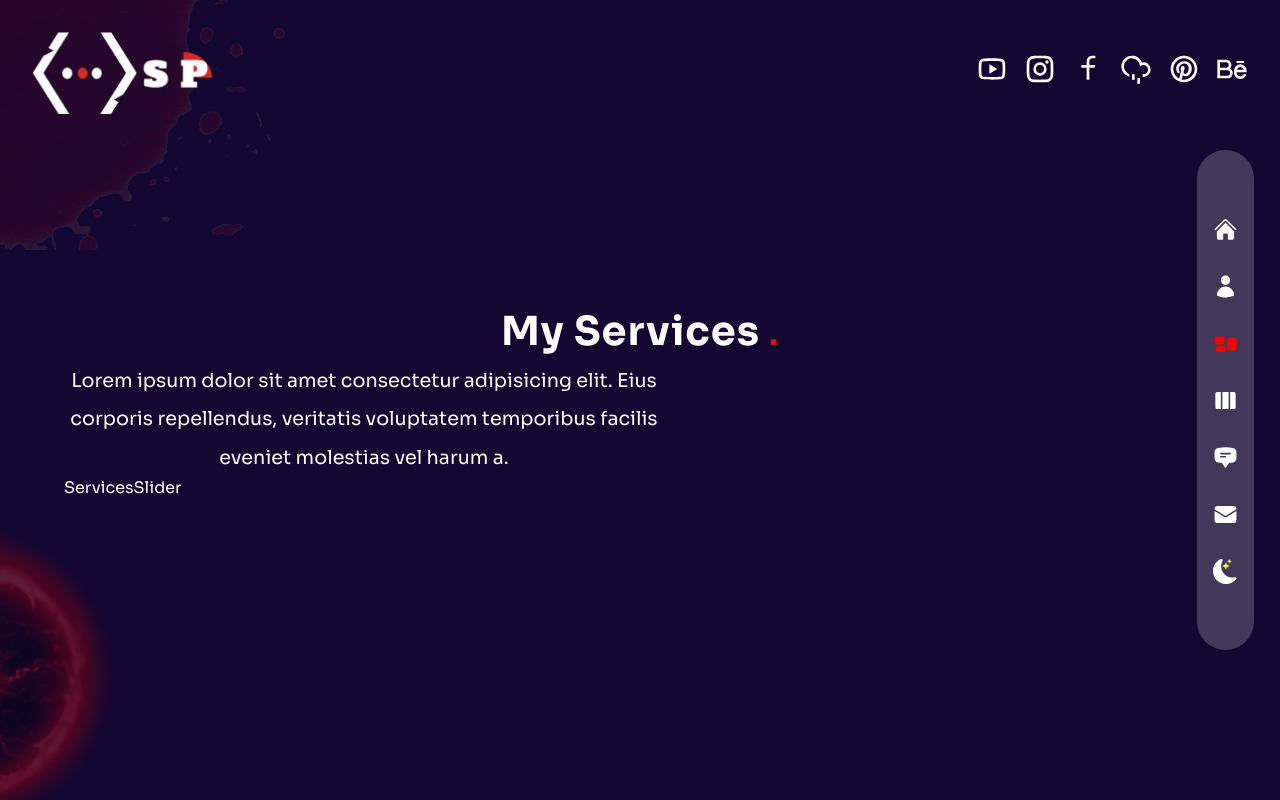
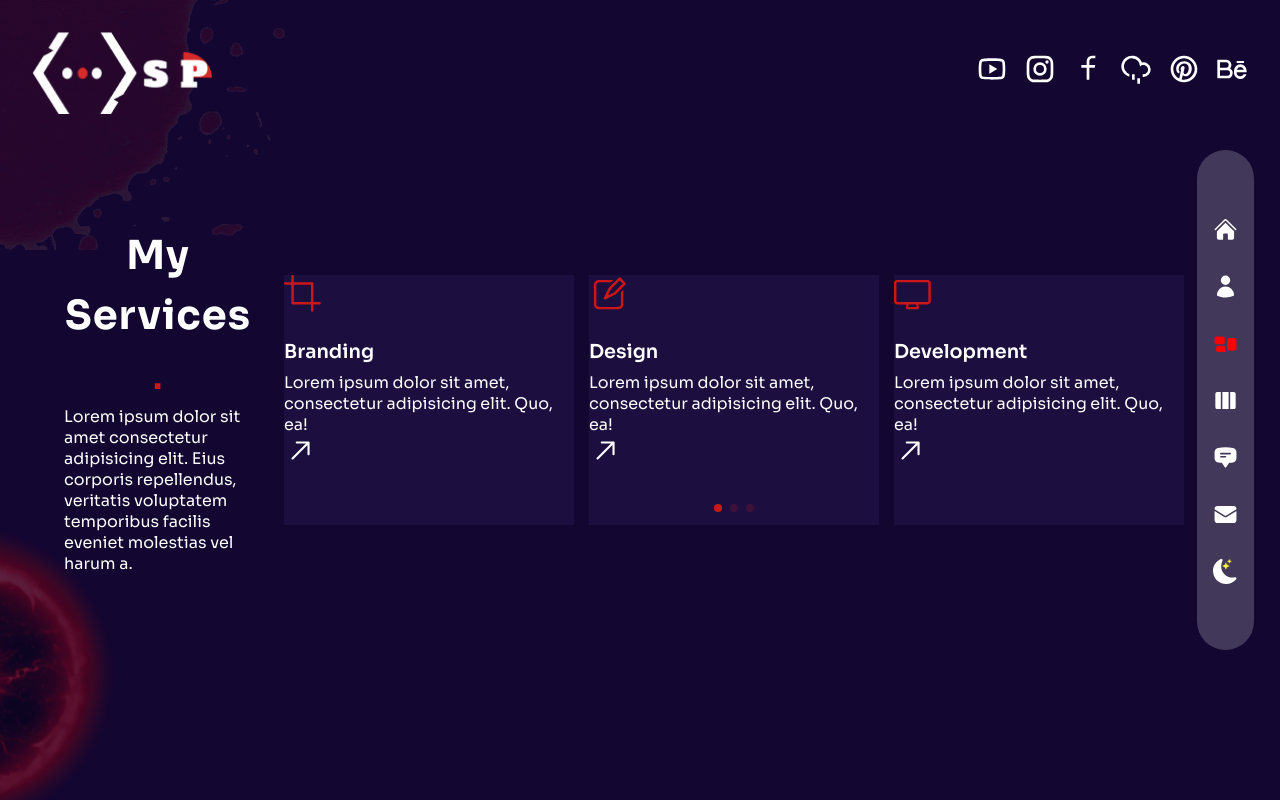
Before and after one commit to sloik89/myPortfolio, a React (Vite) app: page /services in a window 1280 px wide. Built offline with nearby package versions, Linux system fonts and the light colour scheme.

Commit message:
finish services

```diff
--- a/package.json
+++ b/package.json
@@ -18,6 +18,7 @@
     "react-router-dom": "^6.15.0",
     "react-tsparticles": "^2.12.2",
     "styled-components": "^6.0.7",
+    "swiper": "^10.2.0",
     "tsparticles": "^2.12.0"
   },
   "devDependencies": {
--- a/src/components/ServicesSlider.jsx
+++ b/src/components/ServicesSlider.jsx
@@ -1,7 +1,59 @@
 import React from "react";
-
+import { Swiper, SwiperSlide } from "swiper/react";
+import "swiper/css";
+import "swiper/css/free-mode";
+import "swiper/css/pagination";
+import Wrapper from "../wrappers/ServicesSwiper";
+import {
+  RxCrop,
+  RxDesktop,
+  RxPencil2,
+  RxReader,
+  RxRocket,
+  RxArrowTopRight,
+} from "react-icons/rx";
+import { serviceData } from "../utilis/serviceData";
+import { FreeMode, Pagination } from "swiper/modules";
 const ServicesSlider = () => {
-  return <div>ServicesSlider</div>;
+  return (
+    <Wrapper>
+      <Swiper
+        className="services-swiper"
+        breakpoints={{
+          320: {
+            slidesPerView: 1,
+            spaceBetween: 15,
+          },
+          640: {
+            slidesPerView: 3,
+            spaceBetween: 15,
+          },
+        }}
+        freeMode={true}
+        pagination={{
+          clickable: true,
+        }}
+        modules={[FreeMode, Pagination]}
+      >
+        {serviceData.map((item, idx) => {
+          return (
+            <SwiperSlide key={idx}>
+              <div className="swiper-inner">
+                <div className="swiper-icon">{item.icons}</div>
+                <div>
+                  <div className="swiper-title">{item.title}</div>
+                  <p>{item.desc}</p>
+                  <div className="swiper-arrow">
+                    <RxArrowTopRight />
+                  </div>
+                </div>
+              </div>
+            </SwiperSlide>
+          );
+        })}
+      </Swiper>
+    </Wrapper>
+  );
 };
 
 export default ServicesSlider;
--- a/src/index.css
+++ b/src/index.css
@@ -175,6 +175,9 @@ button {
 .h-full {
   min-height: 100vh;
 }
+/* swiper styles */
+
+/* end of swiper styles */
 .bolt-img {
   position: absolute;
   bottom: -50px;
--- a/src/page/Services.jsx
+++ b/src/page/Services.jsx
@@ -10,7 +10,7 @@ const Services = () => {
           <h2 className="header-title">
             My Services <span className="text-accent">.</span>{" "}
           </h2>
-          <p className="main-desc">
+          <p className="">
             Lorem ipsum dolor sit amet consectetur adipisicing elit. Eius
             corporis repellendus, veritatis voluptatem temporibus facilis
             eveniet molestias vel harum a.
--- /dev/null
+++ b/src/utilis/serviceData.jsx
@@ -0,0 +1,40 @@
+import {
+  RxCrop,
+  RxDesktop,
+  RxPencil2,
+  RxReader,
+  RxRocket,
+  RxArrowTopRight,
+} from "react-icons/rx";
+export const serviceData = [
+  {
+    id: 1,
+    icons: <RxCrop />,
+    title: "Branding",
+    desc: "Lorem ipsum dolor sit amet, consectetur adipisicing elit. Quo, ea!",
+  },
+  {
+    id: 2,
+    icons: <RxPencil2 />,
+    title: "Design",
+    desc: "Lorem ipsum dolor sit amet, consectetur adipisicing elit. Quo, ea!",
+  },
+  {
+    id: 3,
+    icons: <RxDesktop />,
+    title: "Development",
+    desc: "Lorem ipsum dolor sit amet, consectetur adipisicing elit. Quo, ea!",
+  },
+  {
+    id: 4,
+    icons: <RxReader />,
+    title: "Copywriting",
+    desc: "Lorem ipsum dolor sit amet, consectetur adipisicing elit. Quo, ea!",
+  },
+  {
+    id: 5,
+    icons: <RxRocket />,
+    title: "SEO",
+    desc: "Lorem ipsum dolor sit amet, consectetur adipisicing elit. Quo, ea!",
+  },
+];
--- a/src/wrappers/Services.jsx
+++ b/src/wrappers/Services.jsx
@@ -3,6 +3,9 @@ const Wrapper = styled.div`
   position: relative;
   .services-container {
     width: 90%;
+    display: flex;
+    flex-direction: column;
+    gap: 2rem;
   }
   .header-title {
     text-align: center;
@@ -10,5 +13,12 @@ const Wrapper = styled.div`
   .header-title span {
     font-size: 2rem;
   }
+  @media screen and (min-width: 1200px) {
+    .services-container {
+      flex-direction: row;
+      align-items: center;
+      justify-content: center;
+    }
+  }
 `;
 export default Wrapper;
--- /dev/null
+++ b/src/wrappers/ServicesSwiper.jsx
@@ -0,0 +1,39 @@
+import styled from "styled-components";
+const Wrapper = styled.div`
+  .services-swiper {
+    color: white;
+    height: 250px;
+    max-width: 900px;
+    width: 100%;
+    @media screen and (min-width: 1200px) {
+      margin-right: 2rem;
+    }
+  }
+
+  .swiper-pagination-bullet {
+    background-color: var(--text-accent-clr);
+  }
+  .swiper-icon {
+    color: var(--text-accent-clr);
+    font-size: 2.3rem;
+  }
+  .swiper-title {
+    font-weight: 600;
+    font-size: 1.2rem;
+    margin-bottom: 0.5rem;
+  }
+  .swiper-inner {
+    height: 100%;
+    background-color: rgba(65, 47, 123, 0.2);
+    display: flex;
+    gap: 1rem;
+
+    @media screen and (min-width: 1200px) {
+      flex-direction: column;
+    }
+  }
+  .swiper-arrow {
+    font-size: 2rem;
+  }
+`;
+export default Wrapper;
```
Also changed, not shown: 1 other file (tests, documents, lock files or other folders).
